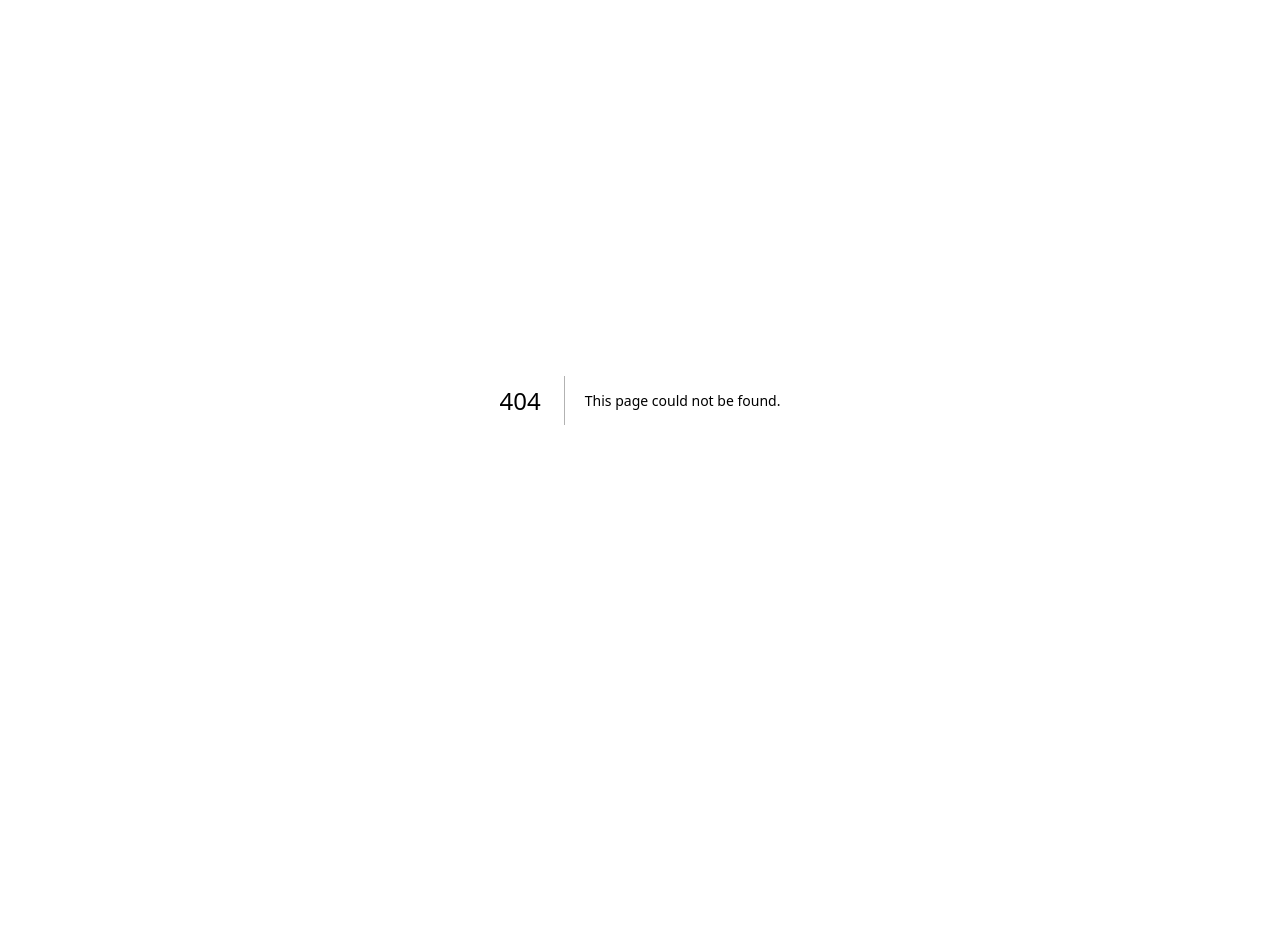
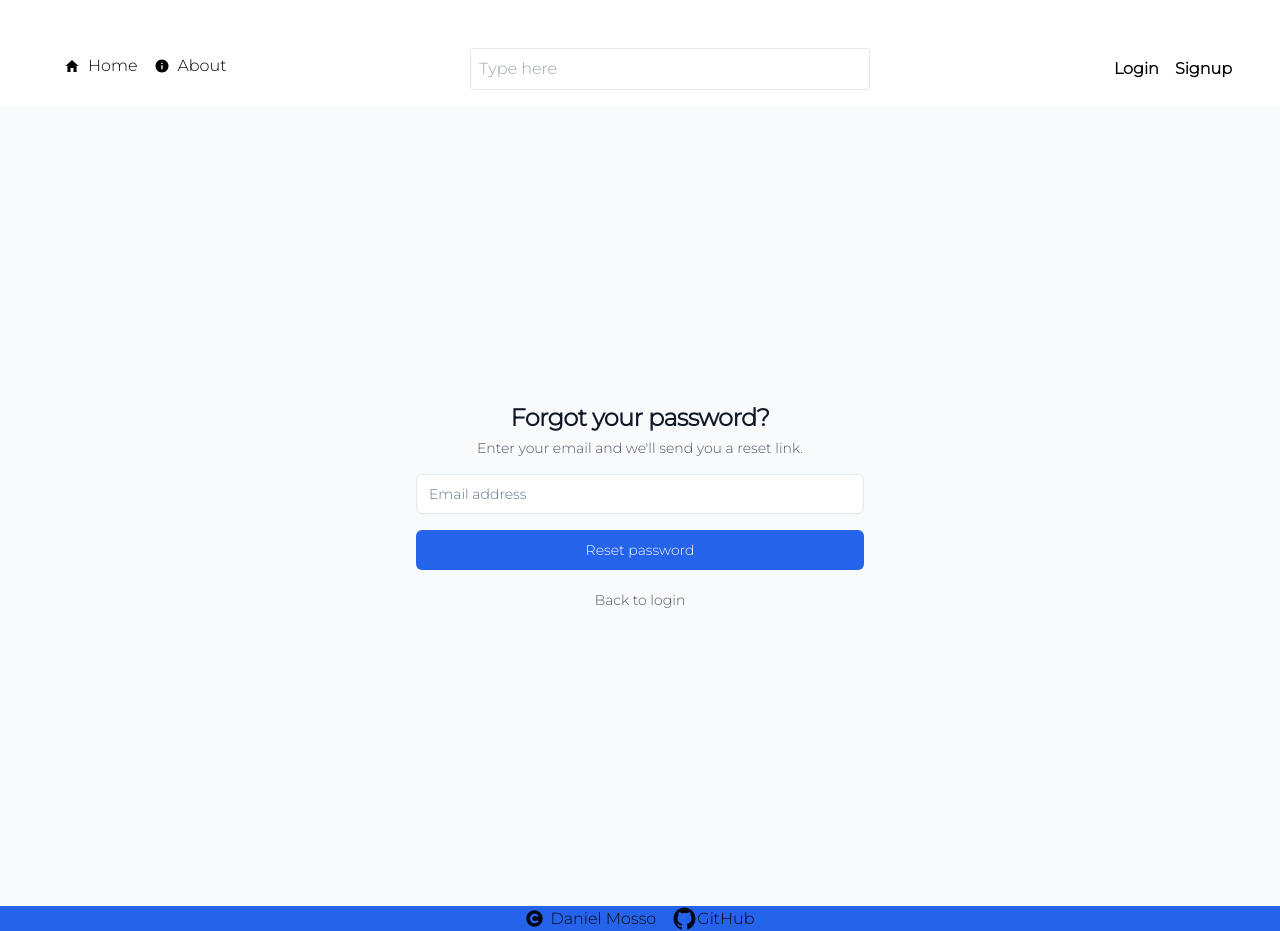
Before and after one commit to benjimosso/CiscoPartChecker, a Next.js app: page /resetpassword in a window 1280 px wide. Before the commit this address had no page. Before the commit the page ends 800 px from the top, so only its background shows below. Built offline with nearby package versions, Linux system fonts and the light colour scheme.

Commit message:
Working on forgot password functionallity

```diff
--- /dev/null
+++ b/app/(auth)/resetpassword/page.tsx
@@ -0,0 +1,73 @@
+import React from "react";
+import { createClient } from "@/utils/supabase/server";
+import { Label } from "@/components/ui/label"
+import { Input } from "@/components/ui/input"
+import { Button } from "@/components/ui/button"
+import Link from "next/link"
+import { redirect } from "next/navigation";
+
+export default function ResetPassword() {
+interface ResetPasswordResult {
+    success?: string;
+    error?: string;
+}
+
+const sendPasswordReset = async (formData: FormData): Promise<ResetPasswordResult> => {
+    'use server'
+    const supabase = await createClient();
+    console.log(formData.get('email'))
+    const email = formData.get('email') as string;
+
+    const { data, error } = await supabase.auth.resetPasswordForEmail(email);
+
+    if (error) {
+        console.log(error);
+
+        return {
+            success: "",
+            error: error.message,
+        };
+    }
+
+    if (data) {
+        redirect('/')
+    }
+
+    return { success: "Reset password email sent" };
+};
+
+  return (
+    <div className="flex min-h-screen flex-col items-center justify-center bg-gray-50  dark:bg-gray-950">
+        <div className="mx-auto w-full max-w-md space-y-4">
+            <div>
+                <h2 className="text-center text-2xl font-bold tracking-tight text-gray-900 dark:text-gray-50">
+                    Forgot your password?
+                </h2>
+                <p className="mt-1 text-center text-sm text-gray-600 dark:text-gray-400">
+                    Enter your email and we'll send you a reset link.
+                </p>
+            </div>
+            <form className="space-y-4" action={sendPasswordReset}>
+                <div>
+                    <Label htmlFor="email" className="sr-only">
+                        Email address
+                    </Label>
+                    <Input id="email" name="email" type="email" autoComplete="email" required placeholder="Email address" />
+                </div>
+                <Button type="submit" className="w-full">
+                    Reset password
+                </Button>
+            </form>
+            <div className="flex justify-center pt-1">
+                <Link
+                    href="/login"
+                    className="text-sm font-medium text-gray-600 hover:text-gray-900 dark:text-gray-400 dark:hover:text-gray-50"
+                    prefetch={false}
+                >
+                    Back to login
+                </Link>
+            </div>
+        </div>
+    </div>
+  )
+}
--- /dev/null
+++ b/app/(auth)/updatepassword/page.tsx
@@ -0,0 +1,62 @@
+import { Button } from "@/components/ui/button";
+import { Input } from "@/components/ui/input";
+import { Label } from "@/components/ui/label";
+import { createClient } from "@/utils/supabase/server";
+import Link from "next/link";
+import { redirect } from "next/navigation";
+
+
+
+export default function UpdatePassword() {
+
+    const setNewPassword = async (formData: FormData) => {
+        'use server'
+
+        const supabase = await createClient();
+        const newPassword = formData.get('password') as string
+        const { data, error } = await supabase.auth.updateUser({ password: newPassword })
+
+        if (error) {
+            console.log(error)
+
+            return {
+                success: "",
+                error: error.message,
+            };
+        }
+
+        if (data) {
+            console.log(data)
+
+            redirect('/')
+        }
+
+    }
+
+    return (
+        <div className="flex min-h-screen flex-col items-center justify-center bg-gray-50  dark:bg-gray-950">
+            <div className="mx-auto w-full max-w-md space-y-4">
+                <form className="space-y-4" action={setNewPassword}>
+                    <div>
+                        <Label htmlFor="password" className="sr-only">
+                            New Password
+                        </Label>
+                        <Input id="password" name="password" type="password" autoComplete="password" required placeholder="new password" />
+                    </div>
+                    <Button type="submit" className="w-full">
+                        Confirm
+                    </Button>
+                </form>
+                <div className="flex justify-center pt-1">
+                    <Link
+                        href="/login"
+                        className="text-sm font-medium text-gray-600 hover:text-gray-900 dark:text-gray-400 dark:hover:text-gray-50"
+                        prefetch={false}
+                    >
+                        Back to login
+                    </Link>
+                </div>
+            </div>
+        </div>
+    )
+}
--- a/app/(dashboard)/item/[id]/page.jsx
+++ b/app/(dashboard)/item/[id]/page.tsx
@@ -22,7 +22,7 @@ import {
 
 export const dynamicParams = true;
 
-async function getSingleItem(id) {
+async function getSingleItem({id} : {id:string}) {
   // idea: get ebays api to get the price of the item
   // get single item from the database
   const supabase = await createClient();
@@ -60,8 +60,9 @@ async function getSingleItem(id) {
   return { single, error, profile, notes };
 }
 
-export default async function SingleItemShow({ params }) {
-  const { single, error, profile, notes } = await getSingleItem(params.id);
+export default async function SingleItemShow({ params }: {params: Promise<{id: string}>}) {
+  const {id} = await params
+  const { single, error, profile, notes } = await getSingleItem({id});
 
   return (
     <div className="flex flex-1 flex-col items-center pb-8 ">
--- a/app/(dashboard)/layout.js
+++ b/app/(dashboard)/layout.js
@@ -32,7 +32,6 @@ async function FetchData() {
 export default async function DashboardLayout({ children }) {
   const {data, profile, userSession} = await FetchData();
 
-  console.log('++++ Here is the userSession ++++', userSession)
 
   return (
     <div className="flex flex-col h-screen bg-slate-150 overflow-auto">
--- a/components/component/loginShad.tsx
+++ b/components/component/loginShad.tsx
@@ -63,6 +63,9 @@ export function LoginShadCn({ handleSubmit }) {
           <Button className="w-full ">Sign in</Button>
         </CardFooter>
       </form>
+      <CardContent className="flex justify-center items-center">
+        <Link className="text-center font-extrabold" href={"/resetpassword"}>Forgot password?</Link>
+      </CardContent>
     </Card>
   );
 }
--- a/package.json
+++ b/package.json
@@ -48,9 +48,8 @@
     "@babel/preset-react": "^7.27.1",
     "@types/react": "18.2.58",
     "autoprefixer": "^10.0.1",
-    "eslint": "^8",
-    "eslint-config-next": "14.1.0",
     "postcss": "^8",
-    "tailwindcss": "^3.3.0"
+    "tailwindcss": "^3.3.0",
+    "typescript": "5.9.3"
   }
 }
```
Also changed, not shown: app/(auth)/confirm/route.ts (+7 -1 lines), app/(auth)/login/page.jsx (+5 -7 lines), 1 other file (tests, documents, lock files or other folders).
